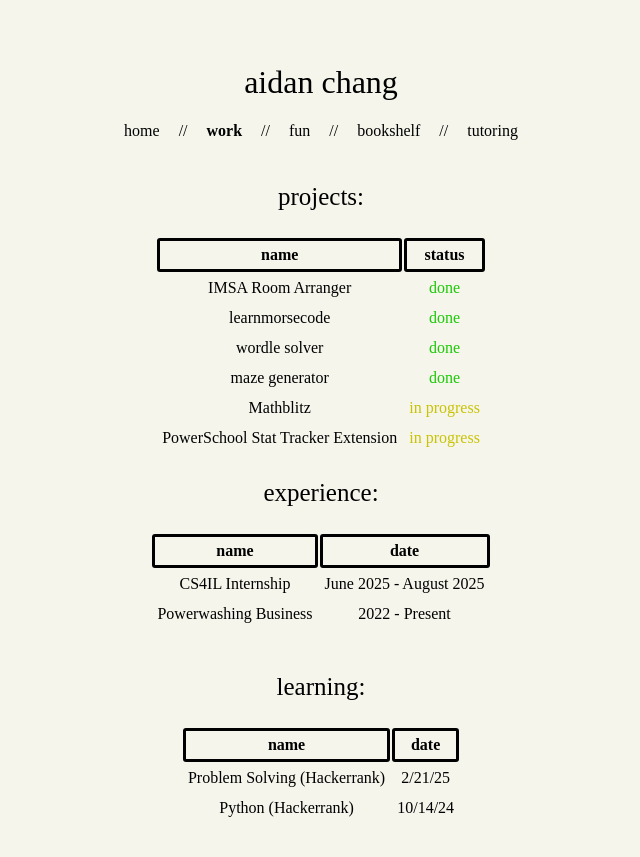
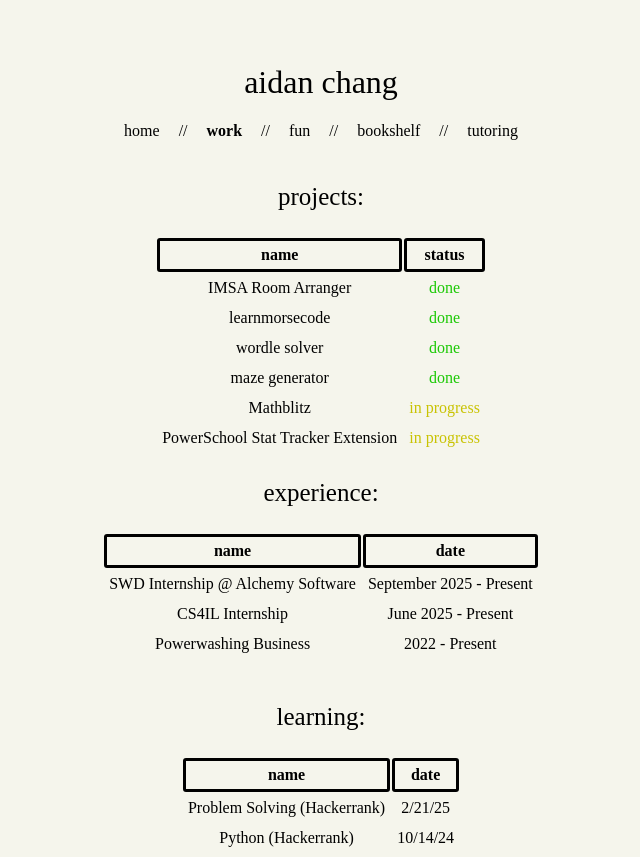
Before and after one commit to aidan-t-chang/aidan-t-chang.github.io, a plain HTML site: page work.html in a window 1280 px wide. Shown: the top 857 px of the page, without its empty margins (319-959 px from the left). Drawn offline with Linux system fonts and the light colour scheme.

Commit message:
updated internships

```diff
--- a/work.html
+++ b/work.html
@@ -57,8 +57,12 @@
                     <th>date</th>
                 </tr>
                 <tr>
+                    <td><a class="link" href="index.html">SWD Internship @ Alchemy Software</a></td>
+                    <td>September 2025 - Present</td>
+                </tr>
+                <tr>
                     <td><a class="link" href="index.html">CS4IL Internship</a></td>
-                    <td>June 2025 - August 2025</td>
+                    <td>June 2025 - Present</td>
                 </tr>
                 <tr>
                     <td><a class="link" href="index.html">Powerwashing Business</a></td>
```
